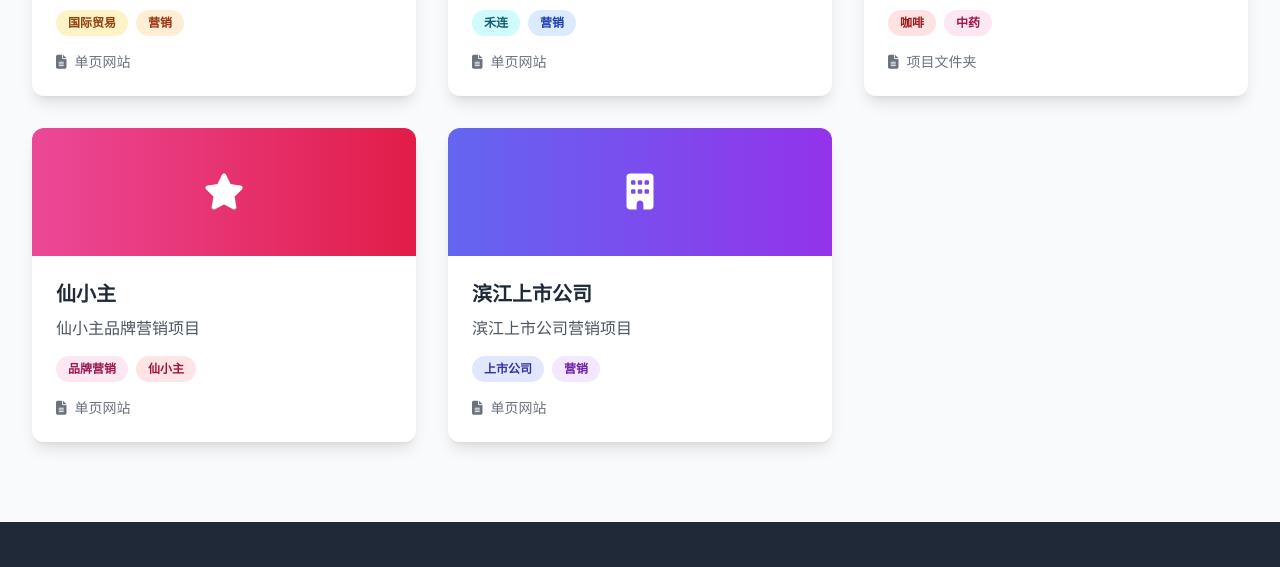
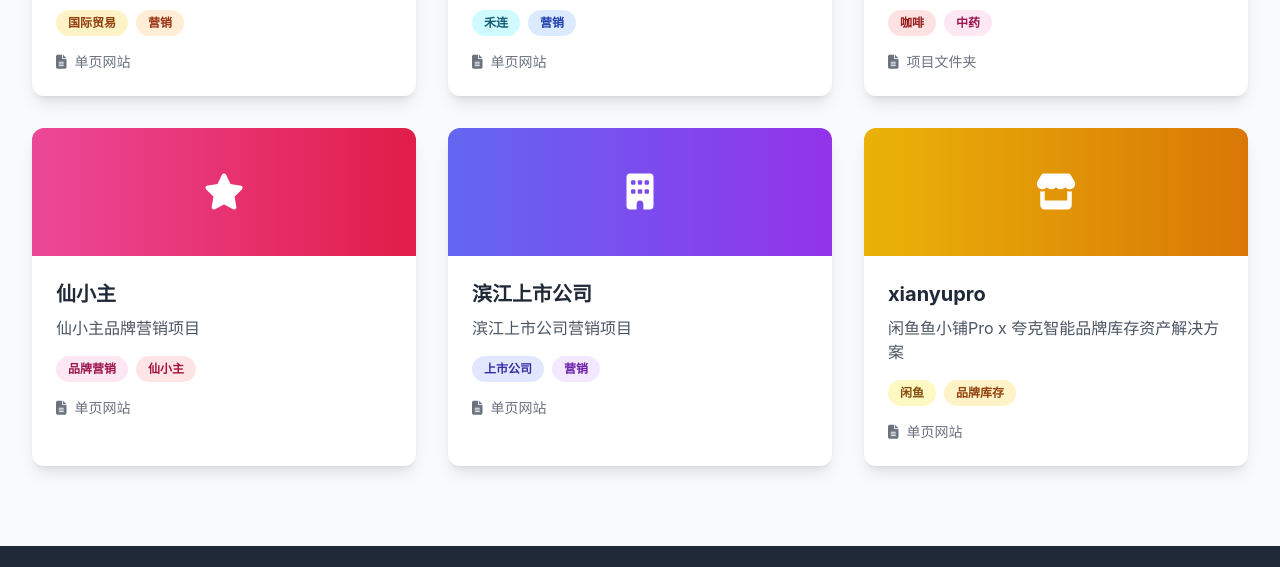
Before and after one commit to Zen-Zeng/smart-marketing-collection, a plain HTML site: page index.html in a window 1280 px wide. Shown: the part 1160-1727 px from the top of the page. Drawn offline with nearby package versions, Linux system fonts and the light colour scheme.

Commit message:
Add xianyupro project to homepage

```diff
--- a/index.html
+++ b/index.html
@@ -211,6 +211,25 @@
                         </div>
                     </div>
                 </a>
+
+                <!-- xianyupro -->
+                <a href="xianyupro/" class="project-card bg-white rounded-xl shadow-lg overflow-hidden">
+                    <div class="bg-gradient-to-r from-yellow-500 to-amber-600 h-32 flex items-center justify-center">
+                        <i class="fas fa-store text-4xl text-white"></i>
+                    </div>
+                    <div class="p-6">
+                        <h3 class="text-xl font-bold text-gray-800 mb-2">xianyupro</h3>
+                        <p class="text-gray-600 mb-4">闲鱼鱼小铺Pro x 夸克智能品牌库存资产解决方案</p>
+                        <div class="flex flex-wrap gap-2 mb-4">
+                            <span class="tag bg-yellow-100 text-yellow-800">闲鱼</span>
+                            <span class="tag bg-amber-100 text-amber-800">品牌库存</span>
+                        </div>
+                        <div class="flex items-center text-sm text-gray-500">
+                            <i class="fas fa-file-alt mr-2"></i>
+                            <span>单页网站</span>
+                        </div>
+                    </div>
+                </a>
             </div>
         </div>
     </section>
```
